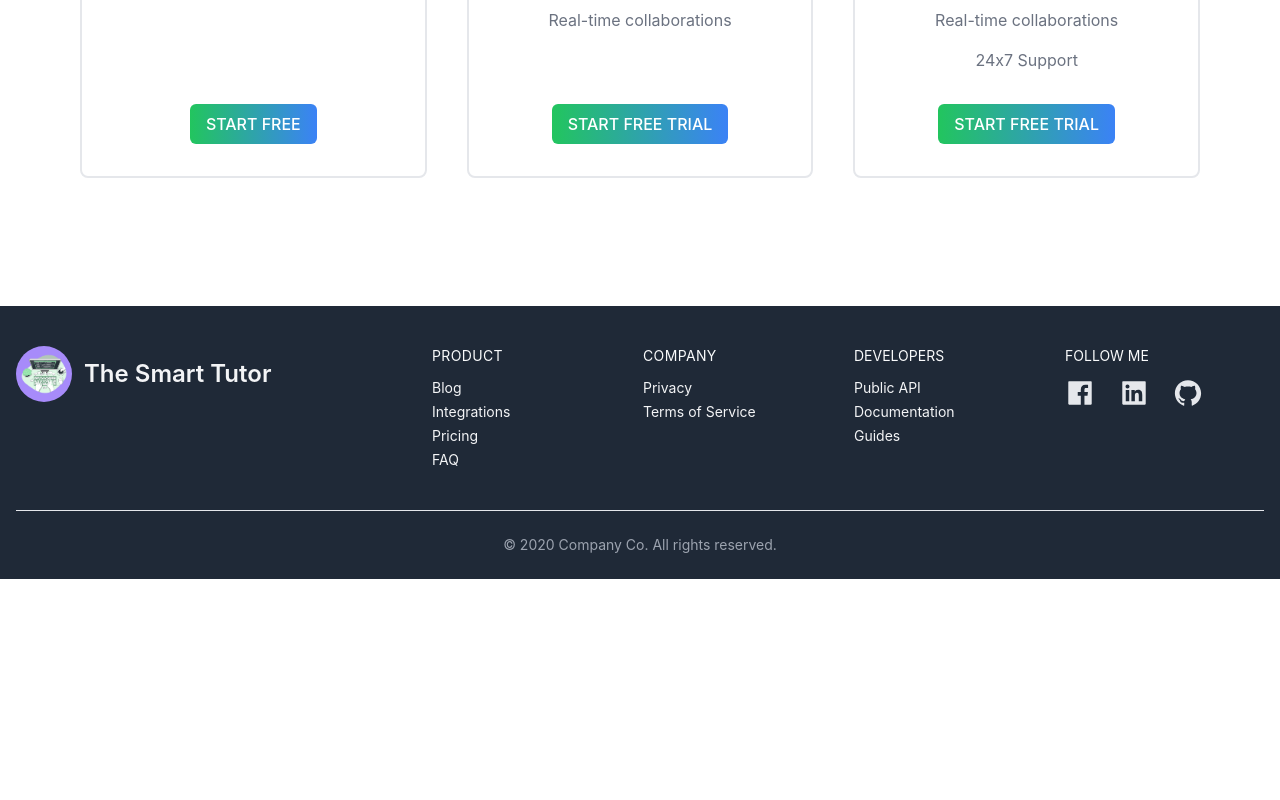
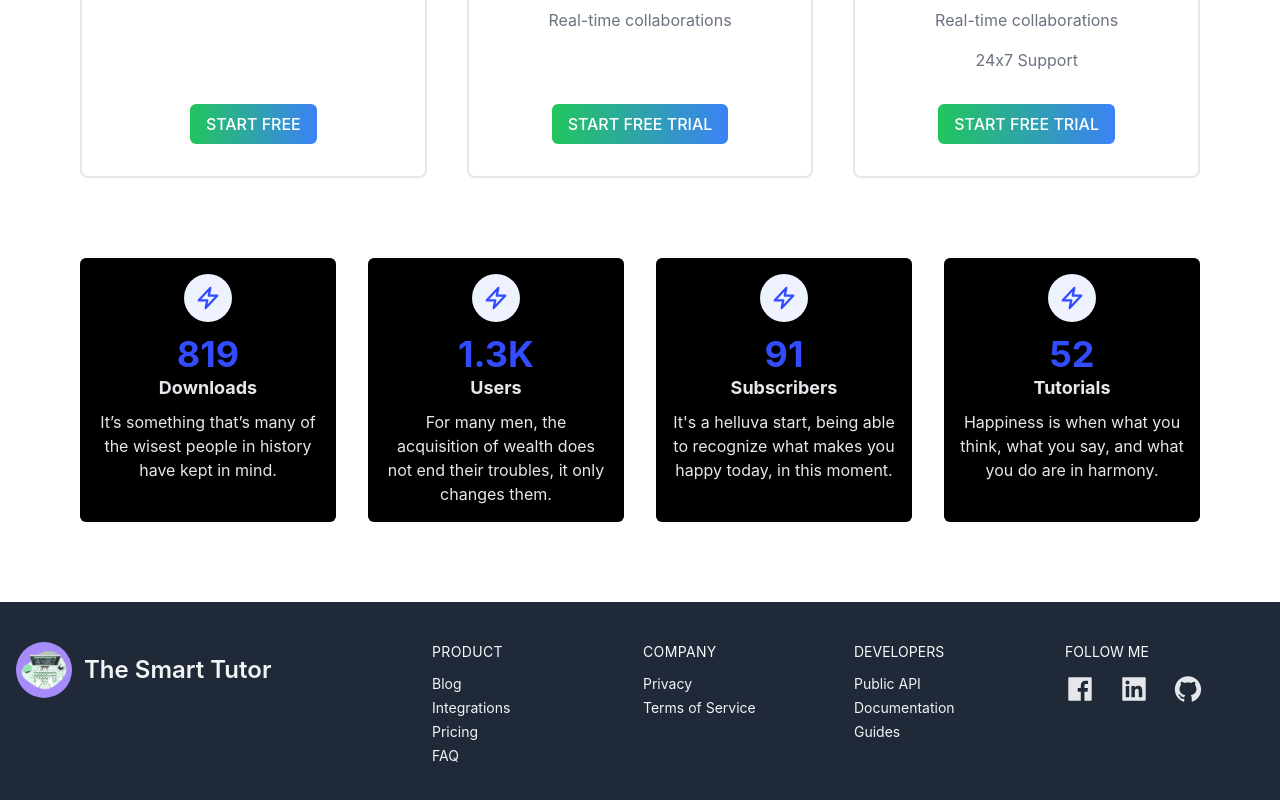
Before and after one commit to Sayem92/the-smart-tutor-client-side, a React (Create React App) app: page / in a window 1280 px wide. Shown: the part 2102-2902 px from the top of the page. Before the commit the page ends 2681 px from the top, so only its background shows below. Built offline with nearby package versions, Linux system fonts and the light colour scheme; no server answers.

Commit message:
add statistic section

```diff
--- a/src/components/Home/Home.js
+++ b/src/components/Home/Home.js
@@ -2,6 +2,7 @@ import React from 'react';
 import AboutUS from './AboutUS/AboutUS';
 import Banner from './Banner/Banner';
 import Pricing from './Pricing/Pricing';
+import Statistic from './Statistic/Statistic';
 
 
 const Home = () => {
@@ -10,6 +11,7 @@ const Home = () => {
             <Banner></Banner>
             <AboutUS></AboutUS>
             <Pricing></Pricing>
+            <Statistic></Statistic>
 
         </div>
     );
--- a/src/components/Home/Pricing/Pricing.js
+++ b/src/components/Home/Pricing/Pricing.js
@@ -3,7 +3,7 @@ import { Link } from 'react-router-dom';
 
 const Pricing = () => {
     return (
-        <div className="bg-white dark:bg-black pb-12">
+        <div className="bg-white dark:bg-black">
             <div className="px-2 py-12 md:p-20">
 
                 <div className='text-center mb-16 space-y-4'>
--- /dev/null
+++ b/src/components/Home/Statistic/Statistic.js
@@ -0,0 +1,108 @@
+import React from 'react';
+
+const Statistic = () => {
+    return (
+        <div className="px-2 pb-20 mx-auto sm:max-w-xl md:max-w-full md:px-20 lg:px-18 dark:bg-black">
+            <div className="grid gap-8 sm:grid-cols-2 lg:grid-cols-4">
+                <div className="p-4 rounded-md text-center dark:bg-white bg-black hover:transition ease-in-out delay-150  hover:-translate-y-1 hover:scale-110  duration-300">
+                    <div className="flex items-center justify-center w-10 h-10 mx-auto mb-3 rounded-full bg-indigo-50 sm:w-12 sm:h-12">
+                        <svg
+                            className="w-8 h-8 text-deep-purple-accent-400 sm:w-10 sm:h-10"
+                            stroke="#334CFF"
+                            viewBox="0 0 52 52"
+                        >
+                            <polygon
+                                strokeWidth="3"
+                                strokeLinecap="round"
+                                strokeLinejoin="round"
+                                fill="none"
+                                points="29 13 14 29 25 29 23 39 38 23 27 23"
+                            />
+                        </svg>
+                    </div>
+                    <h6 className="text-4xl font-bold text-[#334CFF]">
+                        819
+                    </h6>
+                    <p className="mb-2 font-bold text-lg text-gray-200 dark:text-gray-700">Downloads</p>
+                    <p className="text-gray-200 dark:text-gray-700">
+                        It’s something that’s many of the wisest people in history have kept
+                        in mind.
+                    </p>
+                </div>
+                <div className="p-4 rounded-md text-center dark:bg-white bg-black hover:transition ease-in-out delay-150  hover:-translate-y-1 hover:scale-110  duration-300">
+                    <div className="flex items-center justify-center w-10 h-10 mx-auto mb-3 rounded-full bg-indigo-50 sm:w-12 sm:h-12">
+                        <svg
+                            className="w-8 h-8 text-deep-purple-accent-400 sm:w-10 sm:h-10"
+                            stroke="#334CFF"
+                            viewBox="0 0 52 52"
+                        >
+                            <polygon
+                                strokeWidth="3"
+                                strokeLinecap="round"
+                                strokeLinejoin="round"
+                                fill="none"
+                                points="29 13 14 29 25 29 23 39 38 23 27 23"
+                            />
+                        </svg>
+                    </div>
+                    <h6 className="text-4xl font-bold text-[#334CFF]">
+                        1.3K
+                    </h6>
+                    <p className="mb-2 font-bold text-lg text-gray-200 dark:text-gray-700">Users</p>
+                    <p className="text-gray-200 dark:text-gray-700">
+                        For many men, the acquisition of wealth does not end their troubles,
+                        it only changes them.
+                    </p>
+                </div>
+                <div className="p-4 rounded-md text-center dark:bg-white bg-black hover:transition ease-in-out delay-150  hover:-translate-y-1 hover:scale-110  duration-300">
+                    <div className="flex items-center justify-center w-10 h-10 mx-auto mb-3 rounded-full bg-indigo-50 sm:w-12 sm:h-12">
+                        <svg
+                            className="w-8 h-8 text-deep-purple-accent-400 sm:w-10 sm:h-10"
+                            stroke="#334CFF"
+                            viewBox="0 0 52 52"
+                        >
+                            <polygon
+                                strokeWidth="3"
+                                strokeLinecap="round"
+                                strokeLinejoin="round"
+                                fill="none"
+                                points="29 13 14 29 25 29 23 39 38 23 27 23"
+                            />
+                        </svg>
+                    </div>
+                    <h6 className="text-4xl font-bold text-[#334CFF]">91</h6>
+                    <p className="mb-2 font-bold text-lg text-gray-200 dark:text-gray-700">Subscribers</p>
+                    <p className="text-gray-200 dark:text-gray-700">
+                        It's a helluva start, being able to recognize what makes you happy
+                        today, in this moment.
+                    </p>
+                </div>
+                <div className="p-4 rounded-md text-center dark:bg-white bg-black hover:transition ease-in-out delay-150  hover:-translate-y-1 hover:scale-110  duration-300">
+                    <div className="flex items-center justify-center w-10 h-10 mx-auto mb-3 rounded-full bg-indigo-50 sm:w-12 sm:h-12">
+                        <svg
+                            className="w-8 h-8 text-deep-purple-accent-400 sm:w-10 sm:h-10"
+                            stroke="#334CFF"
+                            viewBox="0 0 52 52"
+                        >
+                            <polygon
+                                strokeWidth="3"
+                                strokeLinecap="round"
+                                strokeLinejoin="round"
+                                fill="none"
+                                points="29 13 14 29 25 29 23 39 38 23 27 23"
+                            />
+                        </svg>
+                    </div>
+                    <h6 className="text-4xl font-bold text-[#334CFF]">52</h6>
+                    <p className="mb-2 font-bold text-lg text-gray-200 dark:text-gray-700">Tutorials</p>
+                    <p className="text-gray-200 dark:text-gray-700">
+                        Happiness is when what you think, what you say, and what you do are
+                        in harmony.
+                    </p>
+                </div>
+            </div>
+        </div>
+    );
+};
+
+export default Statistic;
```
